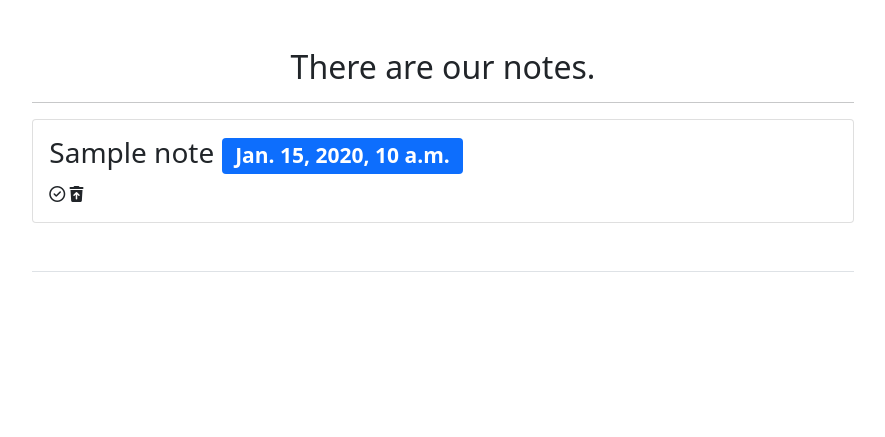
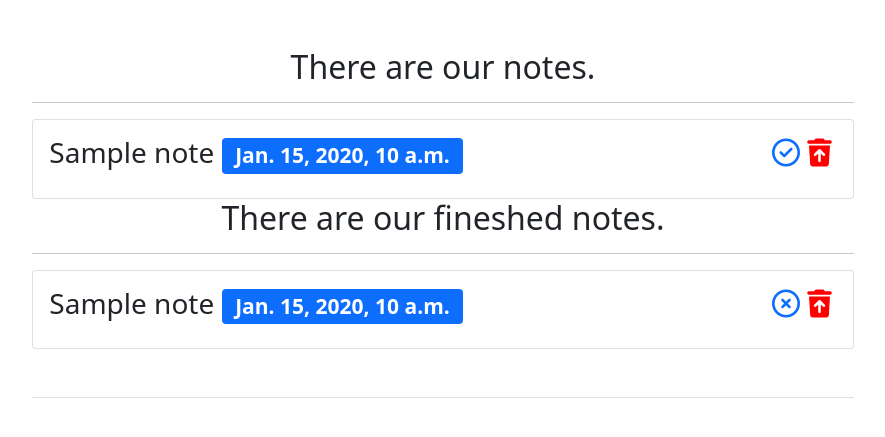
Before and after one commit to vikornienko/djangoSimpleNotepad, a Django app: template templates/note_list.html in a window 1280 px wide. Shown: the part 56-493 px from the top of the page, without its empty margins (197-1082 px from the left). Run offline with Django 4.2, Linux system fonts and the light colour scheme; the template is opened without the code that fills it: values that come from a table or form of the project are taken from there, others are empty; tables that the repository leaves empty hold one stand-in row (values such as "Sample post"); some libraries are stand-ins or nearby versions.

Commit message:
Fifth commit Added new views, templates and methods for absolute url.

```diff
--- a/appnotes/models.py
+++ b/appnotes/models.py
@@ -1,4 +1,5 @@
 from django.db import models
+from django.shortcuts import redirect, reverse
 
 NOTE_LABELE_CHOICES = (
     ('P', 'primary'),
@@ -15,7 +16,23 @@ class Note(models.Model):
     title = models.CharField(max_length=128)
     due_date = models.DateTimeField()
     note_label = models.CharField(choices=NOTE_LABELE_CHOICES, max_length=2)
+    finished = models.BooleanField(default=False)
 
 
     def __str__(self):
         return self.title
+
+    def get_finish_item_url(self):
+        return reverse('finish-note-item', kwargs={
+            'id': self.id
+        })
+
+    def get_recover_item_url(self):
+        return reverse('recover-note-item', kwargs={
+                'id': self.id
+            })
+
+    def get_delete_item_url(self):
+        return reverse('delete-note-item', kwargs={
+                'id': self.id
+            })
--- a/djangoSimpleNotepad/urls.py
+++ b/djangoSimpleNotepad/urls.py
@@ -19,11 +19,14 @@ from django.conf.urls.static import static
 from django.contrib import admin
 from django.urls import path
 
-from appnotes.views import note_list_view
+from appnotes.views import (note_list_view, finish_item, delete_item, recover_item)
 
 urlpatterns = [
     path('admin/', admin.site.urls),
-    path('', note_list_view),
+    path('', note_list_view, name='note-list'),
+    path('finish-item/<id>/', finish_item, name='finish-note-item'),
+    path('delete-item/<id>/', delete_item, name='delete-note-item'),
+    path('recover-item/<id>/', recover_item, name='recover-note-item'),
 ]
 
 if settings.DEBUG:
--- a/templates/note_list.html
+++ b/templates/note_list.html
@@ -1,6 +1,8 @@
 {% extends 'base.html' %}
 
 {% block content %}
+
+
     <div class="text-center">
         <h2>There are our notes.</h2>
     </div>
@@ -9,16 +11,21 @@
     <div class="row">
         {% for note in notes %}
             <div class="col-12">
-            <div class="card">
-                <div class="card-body">
-                    <h3>{{ note.title }}
-                        <span class="badge bg-{{ note.get_note_label_display }}">
-                {{ note.due_date }}
-            </span></h3>
-                    <span><i class="fa-regular fa-circle-check"></i></span>
-                    <span><i class="fa-solid fa-trash-arrow-up"></i></span>
-                </div>
+                {% include 'note_snippet.html' with note=note type='DELETE' %}
             </div>
+
+
+        {% endfor %}
+    </div>
+
+    <div class="text-center">
+        <h2>There are our fineshed notes.</h2>
+    </div>
+    <hr>
+    <div class="row">
+        {% for note in finished_list %}
+            <div class="col-12">
+                {% include 'note_snippet.html' with note=note type='ADD' %}
             </div>
 
 
--- /dev/null
+++ b/templates/note_snippet.html
@@ -0,0 +1,31 @@
+<style>
+        h3 {
+            position: relative;
+        }
+
+        .icons {
+            position: absolute;
+            right: 5px;
+
+        }
+    </style>
+
+<div class="card">
+    <div class="card-body">
+        <h3>{{ note.title }}
+            <span class="badge bg-{{ note.get_note_label_display }}">
+                                {{ note.due_date }}
+            </span>
+            <span class="icons">
+                {% if type == 'DELETE' %}
+                        <a href="{{ note.get_finish_item_url }}"><i class="fa-regular fa-circle-check"></i></a>
+                {% else %}
+                        <a href="{{ note.get_recover_item_url }}"><i class="fa-regular fa-circle-xmark"></i></a>
+                {% endif %}
+                        <a href="{{ note.get_delete_item_url }}"><i class="fa-solid fa-trash-arrow-up" style="color: red"></i></a>
+            </span>
+        </h3>
+
+
+    </div>
+</div>
```
Also changed, not shown: appnotes/views.py (+21 -3 lines).
